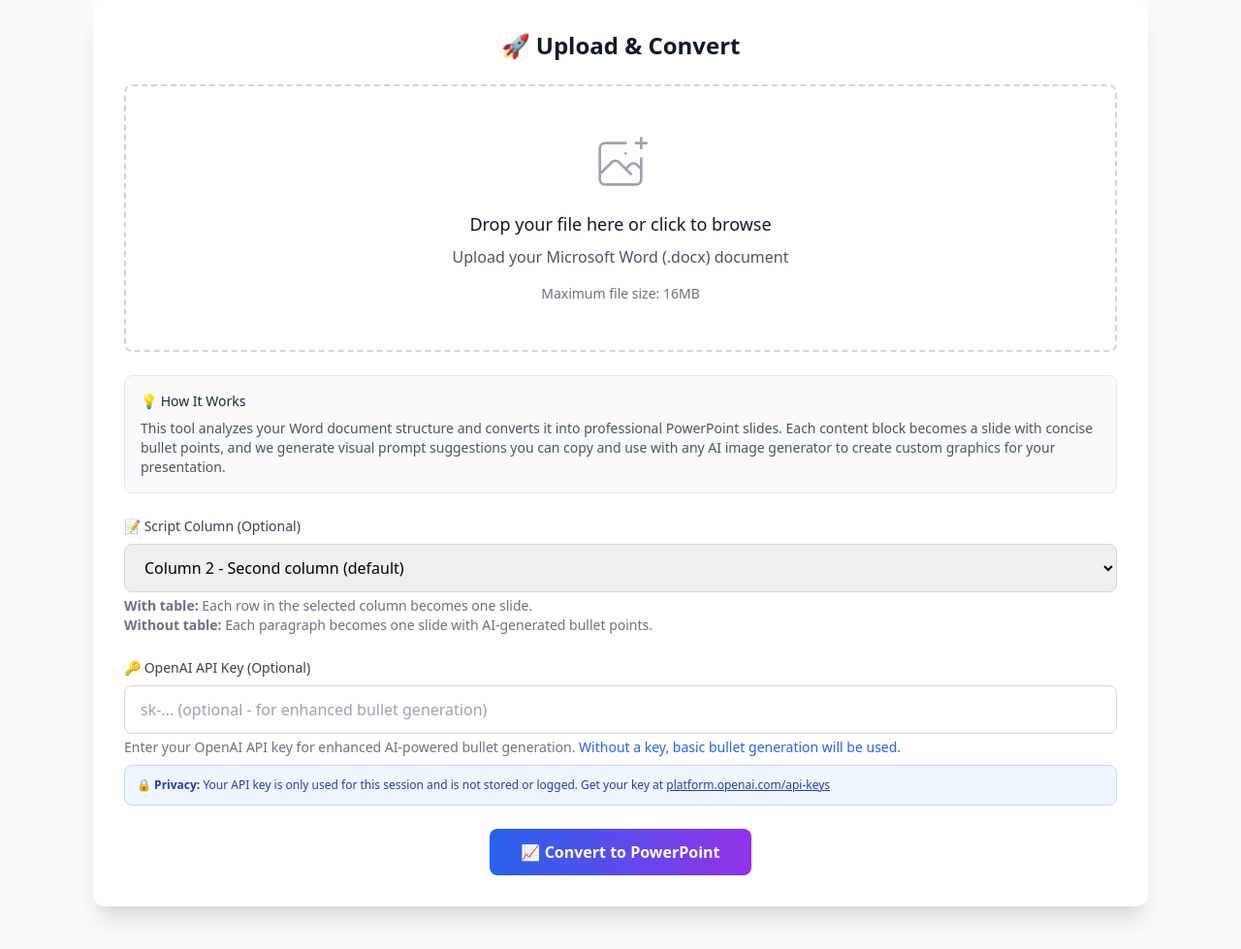
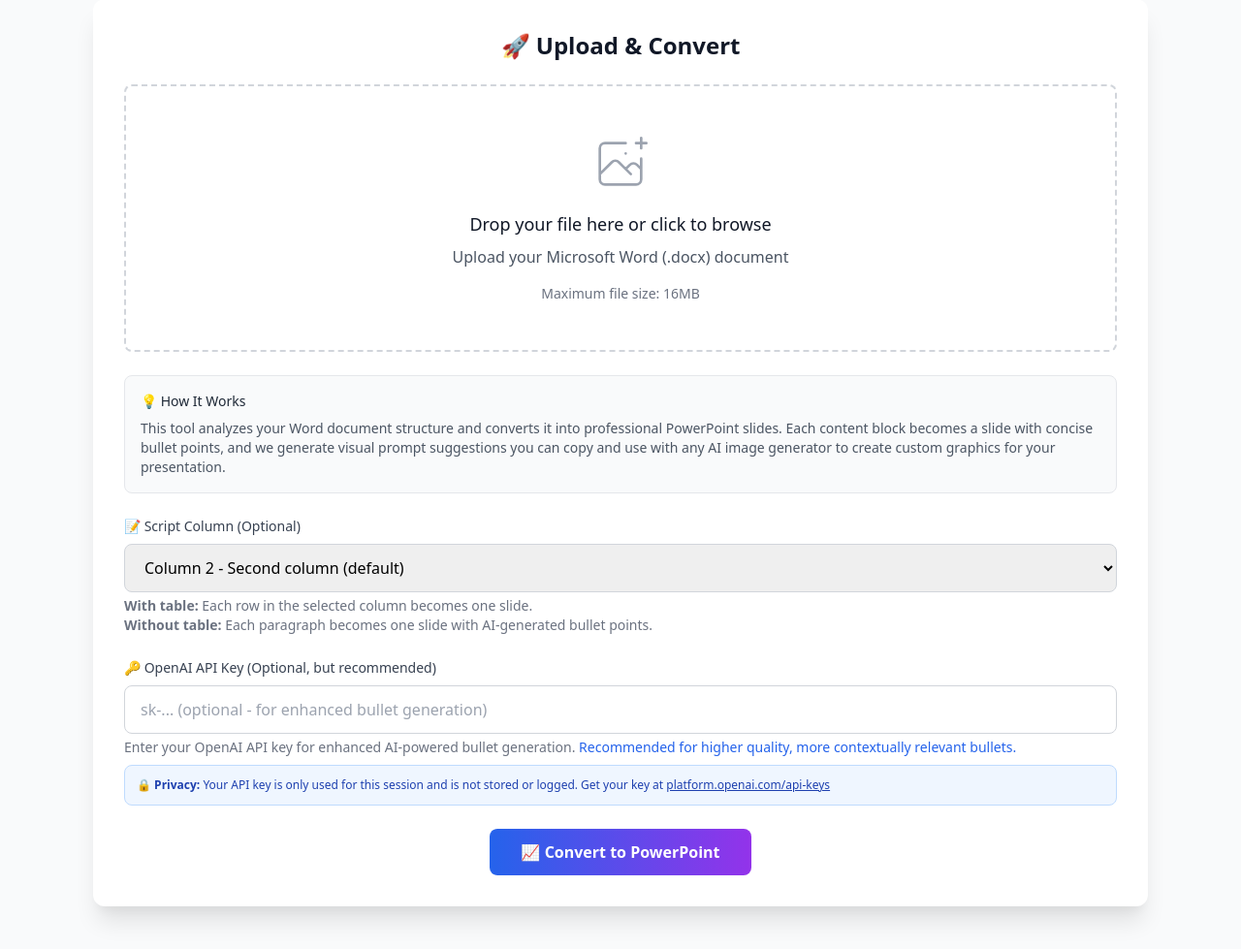
Before and after one commit to sumrae412/slidegenerator, a Flask app: template templates/file_to_slides.html in a window 1280 px wide. Shown: the part 643-1622 px from the top of the page at 97% size. Run offline with Flask 3, Linux system fonts and the light colour scheme; the template is opened without the code that fills it, so the values that code supplies are empty; some libraries are stand-ins or nearby versions.

Commit message:
Update UI to emphasize API key recommendation
- Change label from "OpenAI API Key (Optional)" to "OpenAI API Key (Optional, but recommended)"
- Update help text to emphasize higher quality and contextually relevant bullets
- Make the benefit of using API key clearer to users
- Encourage better results while keeping it optional

🤖 Generated with [Claude Code](https://claude.ai/code)

Co-Authored-By: Claude <noreply@anthropic.com>

```diff
--- a/templates/file_to_slides.html
+++ b/templates/file_to_slides.html
@@ -213,7 +213,7 @@
                 <!-- OpenAI API Key -->
                 <div id="openai-key-section" class="mb-6">
                     <label for="openai-key" class="block text-sm font-medium text-gray-700 mb-2">
-                        🔑 OpenAI API Key (Optional)
+                        🔑 OpenAI API Key (Optional, but recommended)
                     </label>
                     <input type="password" id="openai-key" name="openai_key"
                            class="w-full px-4 py-3 border border-gray-300 rounded-lg focus:ring-2 focus:ring-blue-500 focus:border-blue-500"
@@ -223,7 +223,7 @@
                     </div>
                     <p class="text-sm text-gray-500 mt-1">
                         Enter your OpenAI API key for enhanced AI-powered bullet generation.
-                        <span class="text-blue-600">Without a key, basic bullet generation will be used.</span>
+                        <span class="text-blue-600">Recommended for higher quality, more contextually relevant bullets.</span>
                     </p>
                     <div class="mt-2 p-3 bg-blue-50 border border-blue-200 rounded-lg">
                         <p class="text-xs text-blue-800">
```
